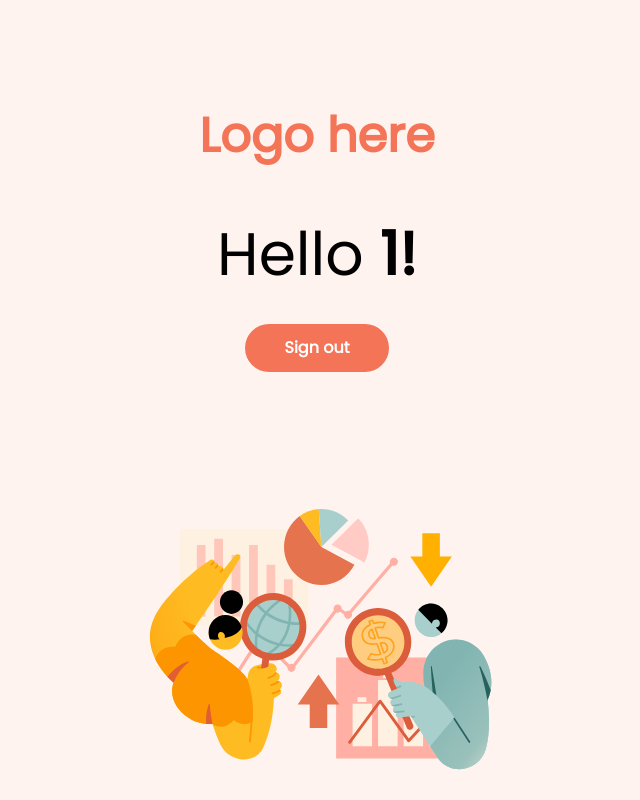
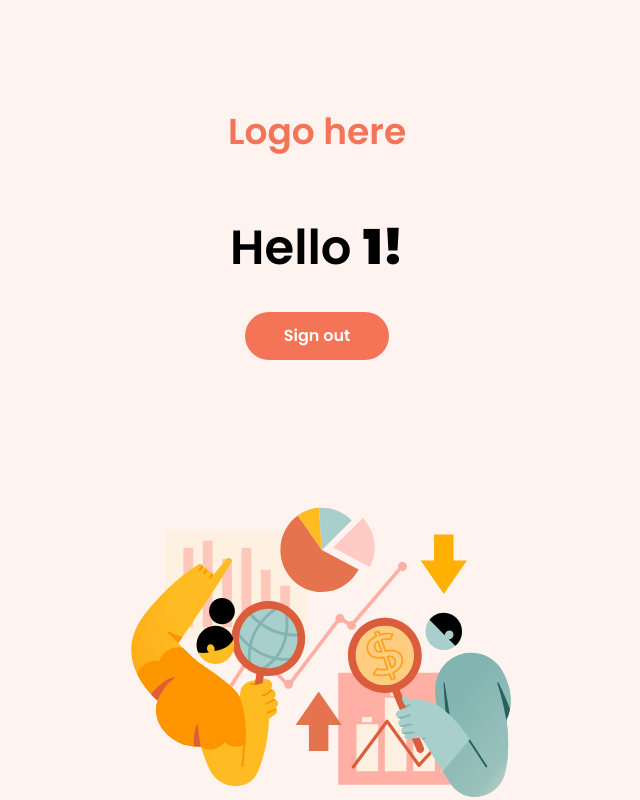
Before and after one commit to wojciechszmelczerczyk/react-auth-ui, a React (Create React App) app: page /homepage/1 in a window 1280 px wide. Shown: the whole page, without its empty margins (323-963 px from the left). Built offline with nearby package versions, Linux system fonts and the light colour scheme; sample sign-in values are in the browser's storage.

Commit message:
style changes in homepage ui

```diff
--- a/src/index.css
+++ b/src/index.css
@@ -1,4 +1,4 @@
-@import url("https://fonts.googleapis.com/css2?family=Poppins&display=swap");
+@import url("https://fonts.googleapis.com/css2?family=Poppins:wght@100;200;300;400;500;600;700;800;900&display=swap");
 @tailwind base;
 @tailwind components;
 @tailwind utilities;
--- a/src/pages/HomePage.tsx
+++ b/src/pages/HomePage.tsx
@@ -18,12 +18,12 @@ const HomePage = () => {
       {jwt ? (
         <div className='flex flex-col bg-pink h-screen w-screen items-center overflow-hidden '>
           <div className='flex flex-col items-center'>
-            <p className='text-orange_form h-32 pt-28 text-5xl font-poppins font-semibold'>
+            <p className='text-orange_form h-32 pt-28 text-4xl font-poppins font-semibold'>
               Logo here
             </p>
-            <h1 className='font-poppins text-6xl pt-24'>
+            <h1 className='font-poppins text-5xl pt-24 font-semibold'>
               Hello{" "}
-              <p className='inline-block font-poppins text-6xl font-bold'>
+              <p className='font-poppins inline-block text-5xl font-black'>
                 {user}!
               </p>
             </h1>
@@ -37,7 +37,7 @@ const HomePage = () => {
             </button>
           </div>
           <div className='flex'>
-            <img alt='' src={finances} width={450} />
+            <img alt='' src={finances} width={500} />
           </div>
         </div>
       ) : (
```
